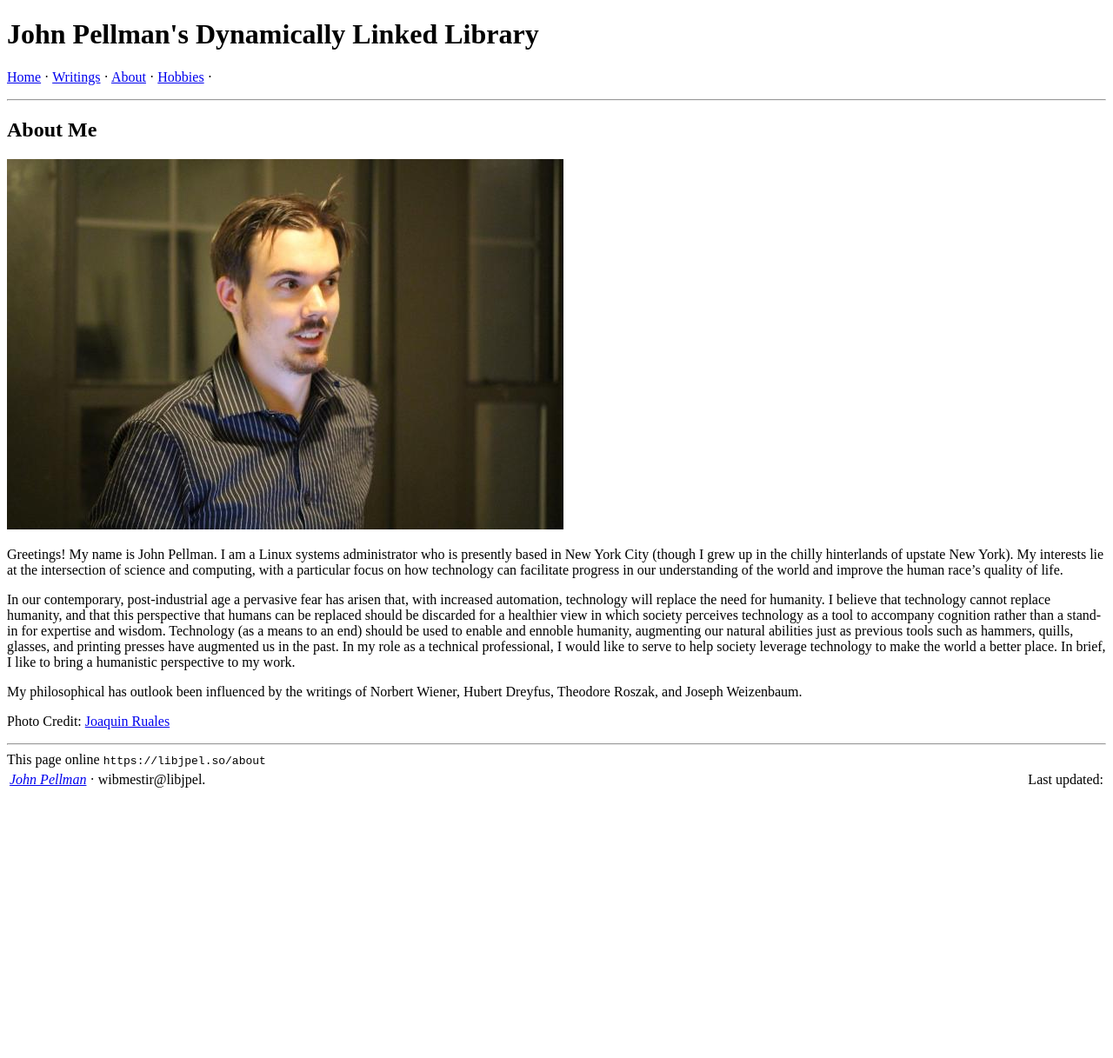
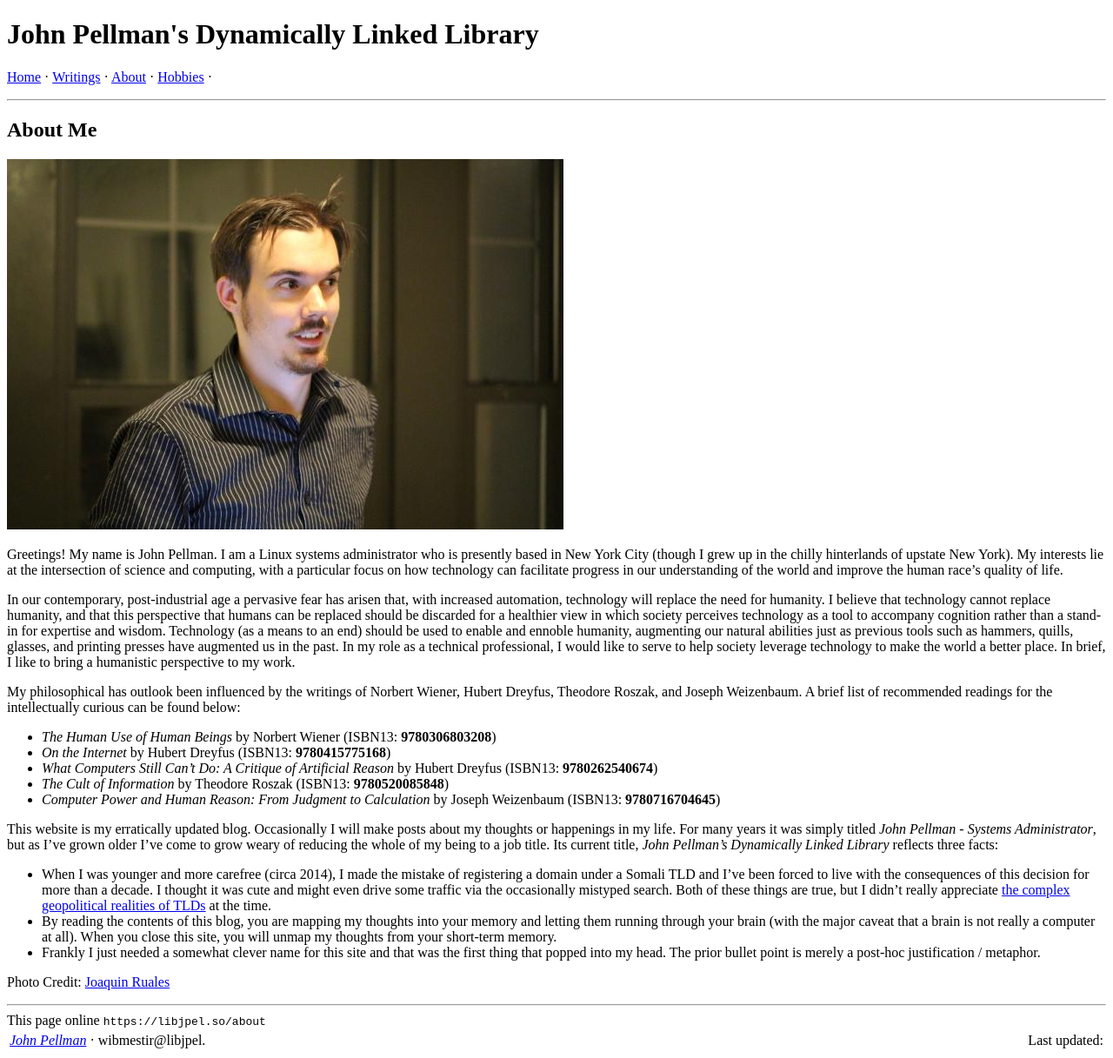
Before and after one commit to jpellman/jpellman.github.io, a Jekyll site: the page built from about/index.md, in a window 1280 px wide. Shown: the whole page at 87% size. Built offline with Jekyll 4.4.1, drawn with Linux system fonts in a browser that asks for light colours; before the commit the page ends 917 px from its top, so only the background shows below that.

Commit message:
Update about page

```diff
--- a/about/index.md
+++ b/about/index.md
@@ -10,6 +10,18 @@ Greetings! My name is John Pellman. I am a Linux systems administrator  who is p
 
 In our contemporary, post-industrial age a pervasive fear has arisen that, with increased automation, technology will replace the need for humanity. I believe that technology cannot replace humanity, and that this perspective that humans can be replaced should be discarded for a healthier view in which society perceives technology as a tool to accompany cognition rather than a stand-in for expertise and wisdom. Technology (as a means to an end) should be used to enable and ennoble humanity, augmenting our natural abilities just as previous tools such as hammers, quills, glasses, and printing presses have augmented us in the past. In my role as a technical professional, I would like to serve to help society leverage technology to make the world a better place. In brief, I like to bring a humanistic perspective to my work.
 
-My philosophical has outlook been influenced by the writings of Norbert Wiener, Hubert Dreyfus, Theodore Roszak, and Joseph Weizenbaum.
+My philosophical has outlook been influenced by the writings of Norbert Wiener, Hubert Dreyfus, Theodore Roszak, and Joseph Weizenbaum.  A brief list of recommended readings for the intellectually curious can be found below:
+
+* *The Human Use of Human Beings* by Norbert Wiener (ISBN13: **9780306803208**)
+* *On the Internet* by Hubert Dreyfus (ISBN13: **9780415775168**)
+* *What Computers Still Can't Do: A Critique of Artificial Reason* by Hubert Dreyfus (ISBN13: **9780262540674**)
+* *The Cult of Information* by Theodore Roszak (ISBN13: **9780520085848**)
+* *Computer Power and Human Reason: From Judgment to Calculation* by Joseph Weizenbaum (ISBN13: **9780716704645**)
+
+This website is my erratically updated blog.  Occasionally I will make posts about my thoughts or happenings in my life.  For many years it was simply titled *John Pellman - Systems Administrator*, but as I've grown older I've come to grow weary of reducing the whole of my being to a job title.  Its current title, *John Pellman's Dynamically Linked Library* reflects three facts:
+
+* When I was younger and more carefree (circa 2014), I made the mistake of registering a domain under a Somali TLD and I've been forced to live with the consequences of this decision for more than a decade.  I thought it was cute and might even drive some traffic via the occasionally mistyped search.  Both of these things are true, but I didn't really appreciate [the complex geopolitical realities of TLDs](https://en.wikipedia.org/wiki/.so) at the time.
+* By reading the contents of this blog, you are mapping my thoughts into your memory and letting them running through your brain (with the major caveat that a brain is not really a computer at all).  When you close this site, you will unmap my thoughts from your short-term memory.
+* Frankly I just needed a somewhat clever name for this site and that was the first thing that popped into my head.  The prior bullet point is merely a post-hoc justification / metaphor.
 
 Photo Credit: [Joaquin Ruales](http://joaquin.rual.es/)
```
